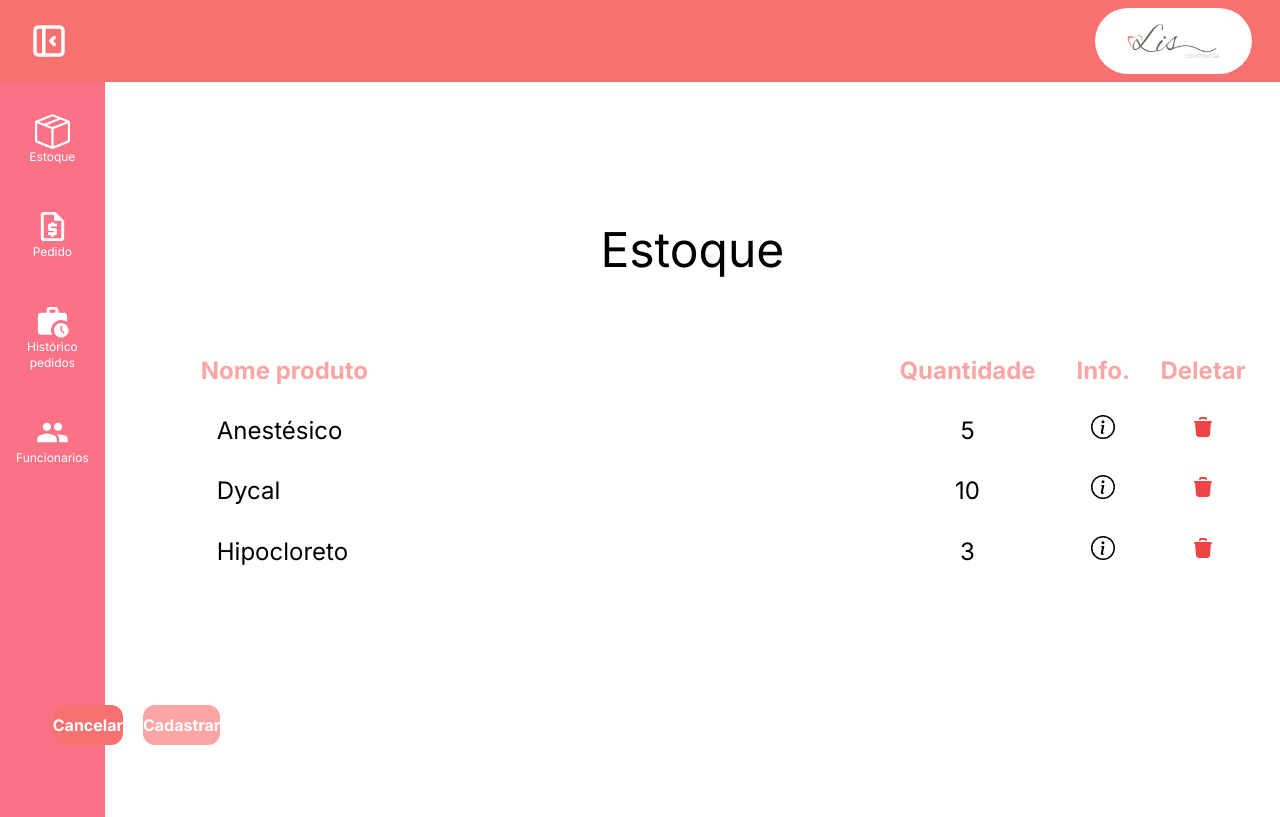
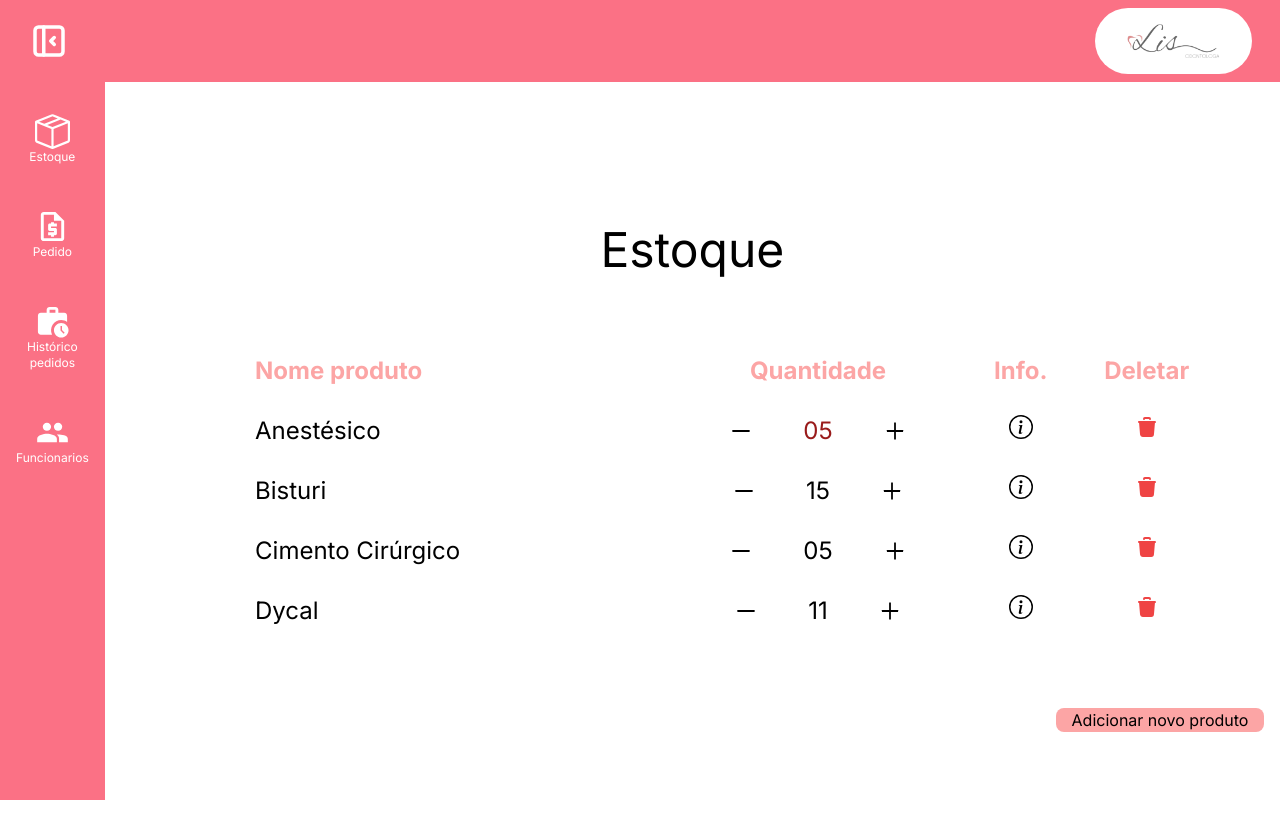
Before and after one commit to AleksVale/Modelagem, a Next.js app in the folder modelagem/: page /estoque in a window 1280 px wide. Built offline with nearby package versions, Linux system fonts and the light colour scheme.

Commit message:
finalizacao da tela estoque

```diff
--- a/modelagem/src/components/Header.tsx
+++ b/modelagem/src/components/Header.tsx
@@ -6,7 +6,7 @@ interface HeaderProps {
 }
 export default function Header({ isLogin = false }: HeaderProps) {
   return (
-    <header className="flex w-screen items-center justify-between bg-red-400 py-2 px-7">
+    <header className="flex w-screen items-center justify-between bg-rose-400 py-2 px-7">
       {!isLogin && <TbLayoutSidebarLeftCollapse size={42} color="#fff" />}
       <Image
         src={logo}
--- a/modelagem/src/pages/Login.tsx
+++ b/modelagem/src/pages/Login.tsx
@@ -50,7 +50,7 @@ export default function Login() {
           setSenha(e)
         }}
       />
-      <button className="px-4 py-2 mt-6 rounded-lg bg-red-600">Logar</button>
+      <button className="px-4 py-2 mt-6 rounded-lg bg-red-400">Logar</button>
     </form>
   )
 }
--- a/modelagem/src/pages/estoque.tsx
+++ b/modelagem/src/pages/estoque.tsx
@@ -1,6 +1,8 @@
 import Button from '@/components/Button'
 import SimpleInput from '@/components/SimpleInput'
 import { Inter } from 'next/font/google'
+import Link from 'next/link'
+import { AiOutlineMinus, AiOutlinePlus } from 'react-icons/ai'
 import { BsInfoCircle } from 'react-icons/bs'
 import { TbTrashFilled } from 'react-icons/tb'
 
@@ -11,11 +13,11 @@ export default function Estoque() {
     <div>
       <h1 className="text-black text-5xl text-center pt-32">Estoque</h1>
       <div className="flex flex-col items-center justify-center py-20">
-        <div className="text-black w-full h-full flex justify-center items-center">
-          <table className="w-full h-full items-center justify-center">
+        <div className="text-black flex justify-center items-center">
+          <table className=" items-center justify-center border-collapse">
             <thead>
               <tr className="text-2xl text-red-300">
-                <th className="text-left pl-20 pr-72">Nome produto</th>
+                <th className="text-left pl-20 pr-64">Nome produto</th>
                 <th className="">Quantidade</th>
                 <th className="">Info.</th>
                 <th className="">Deletar</th>
@@ -23,8 +25,16 @@ export default function Estoque() {
             </thead>
             <tbody>
               <tr className="text-center text-2xl">
-                <td className="text-left pl-24 ">Anestésico</td>
-                <td className="">5</td>
+                <td className="text-left pl-20">Anestésico</td>
+                <td className="inline-flex">
+                  <button>
+                    <AiOutlineMinus />
+                  </button>
+                  <p className="text-red-800">05</p>
+                  <button>
+                    <AiOutlinePlus />
+                  </button>
+                </td>
                 <td>
                   <button>
                     <BsInfoCircle />
@@ -36,9 +46,18 @@ export default function Estoque() {
                   </button>
                 </td>
               </tr>
+
               <tr className="text-center text-2xl">
-                <td className="text-left pl-24">Dycal</td>
-                <td>10</td>
+                <td className="text-left pl-20">Bisturi</td>
+                <td className="inline-flex">
+                  <button>
+                    <AiOutlineMinus />
+                  </button>
+                  <p>15</p>
+                  <button>
+                    <AiOutlinePlus />
+                  </button>
+                </td>
                 <td>
                   <button>
                     <BsInfoCircle />
@@ -50,9 +69,41 @@ export default function Estoque() {
                   </button>
                 </td>
               </tr>
+
               <tr className="text-center text-2xl">
-                <td className="text-left pl-24">Hipocloreto</td>
-                <td className="pt-7">3</td>
+                <td className="text-left pl-20">Cimento Cirúrgico</td>
+                <td className="inline-flex">
+                  <button>
+                    <AiOutlineMinus />
+                  </button>
+                  <p>05</p>
+                  <button>
+                    <AiOutlinePlus />
+                  </button>
+                </td>
+                <td>
+                  <button>
+                    <BsInfoCircle />
+                  </button>
+                </td>
+                <td>
+                  <button>
+                    <TbTrashFilled className="text-red-500" />
+                  </button>
+                </td>
+              </tr>
+
+              <tr className="text-center text-2xl">
+                <td className="text-left pl-20">Dycal</td>
+                <td className="inline-flex">
+                  <button>
+                    <AiOutlineMinus />
+                  </button>
+                  <p>11</p>
+                  <button>
+                    <AiOutlinePlus />
+                  </button>
+                </td>
                 <td>
                   <button>
                     <BsInfoCircle />
@@ -68,8 +119,12 @@ export default function Estoque() {
           </table>
         </div>
       </div>
-      <div className="grid grid-cols-2 gap-10 justify-items-center w-5/12">
-        <Button />
+      <div className="flex justify-end">
+        <Link href="/cadastro-produto" className="flex flex-col items-center">
+          <button className="bg-red-300 text-black w-52 rounded-lg">
+            Adicionar novo produto
+          </button>
+        </Link>
       </div>
     </div>
   )
--- a/modelagem/src/styles/globals.css
+++ b/modelagem/src/styles/globals.css
@@ -11,3 +11,8 @@ body{
 td{
   padding-top: 27px;
 }
+
+td button{
+  margin-left: 50px;
+  margin-right: 50px;
+}
```
